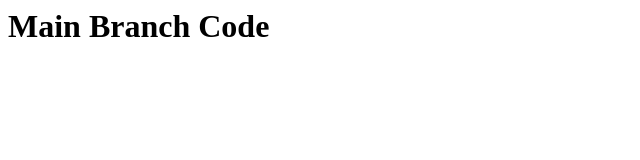
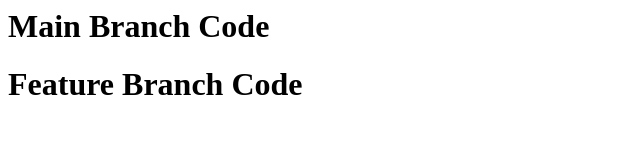
Before and after one commit to 10kc-session/25RBDemo, a plain HTML site: page index.html in a window 1280 px wide. Shown: the whole page, without its empty margins (0-640 px from the left). Drawn offline with Linux system fonts and the light colour scheme.

Commit message:
Feature 1

```diff
--- a/index.html
+++ b/index.html
@@ -1 +1,2 @@
 <h1>Main Branch Code</h1>
+<h1>Feature Branch Code</h1>
```
Also changed, not shown: x.html (added, +1 -0 lines).
